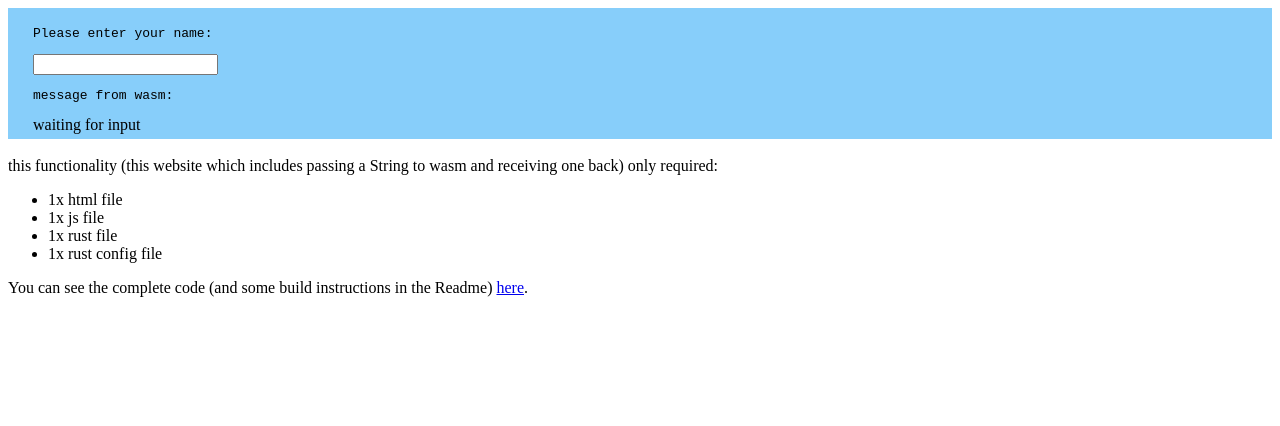
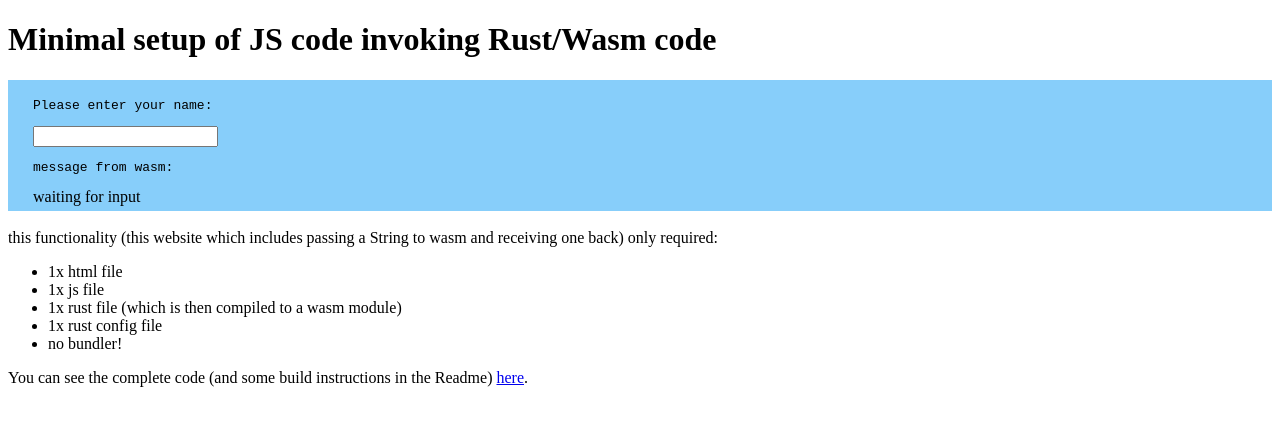
Before and after one commit to simon-void/minimal_js_rust_setup, a plain HTML site: page docs/index.html in a window 1280 px wide. Drawn offline with Linux system fonts and the light colour scheme.

Commit message:
headline for the html-page and minimal text update

```diff
--- a/docs/index.html
+++ b/docs/index.html
@@ -5,6 +5,8 @@
     <title>Minimal setup of JS code invoking Rust/Wasm code</title>
 </head>
 <body>
+    <h1>Minimal setup of JS code invoking Rust/Wasm code</h1>
+
     <div style="background-color: lightskyblue; padding: 5px 25px;">
         <pre>Please enter your name:</pre>
         <input type="text" id="name">
@@ -20,8 +22,9 @@
         <ul>
             <li>1x html file</li>
             <li>1x js file</li>
-            <li>1x rust file</li>
+            <li>1x rust file (which is then compiled to a wasm module)</li>
             <li>1x rust config file</li>
+            <li>no bundler!</li>
         </ul>
         You can see the complete code (and some build instructions in the Readme)
         <a href="https://github.com/simon-void/minimal_js_rust_setup">here</a>.
```
